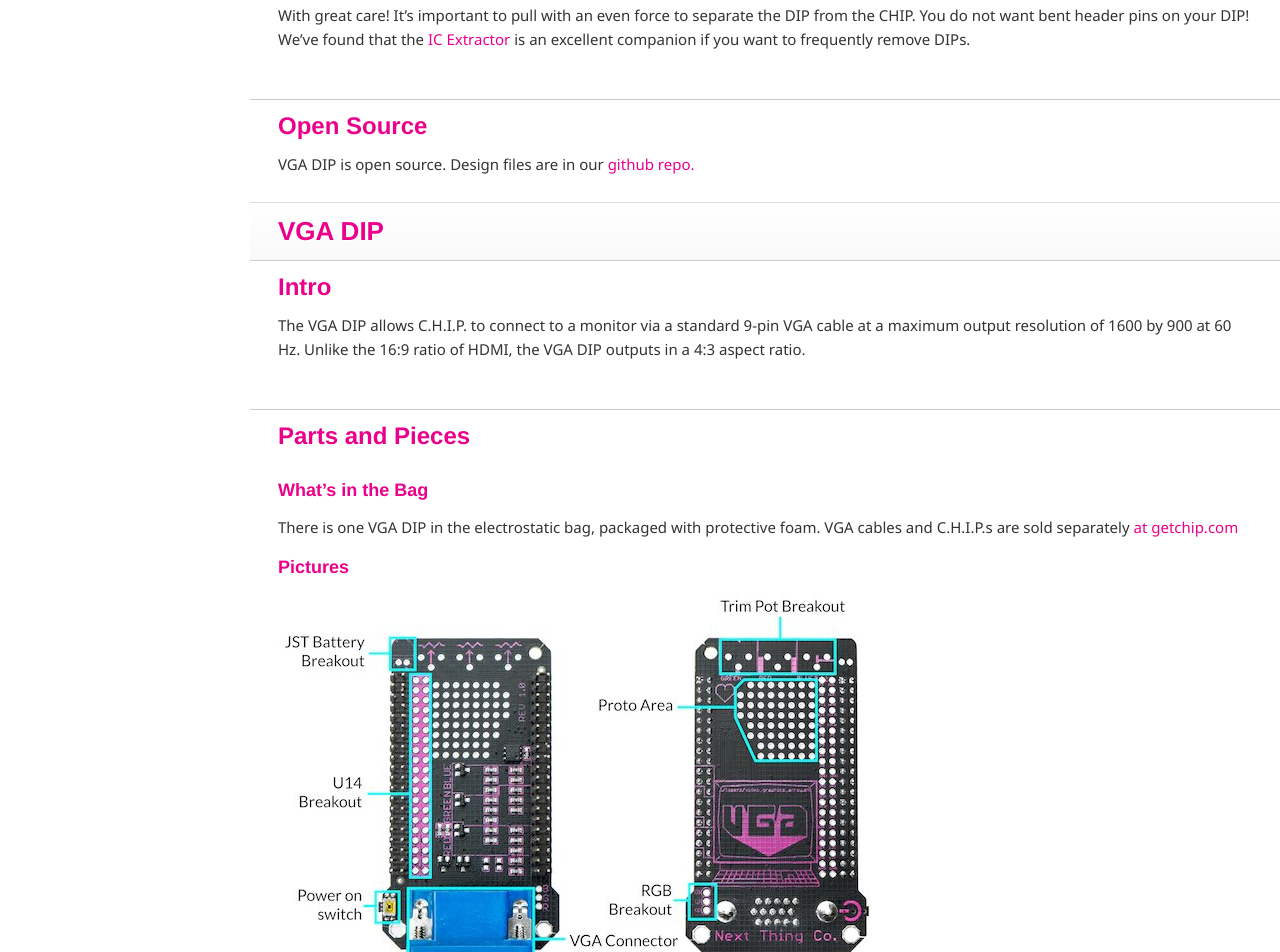
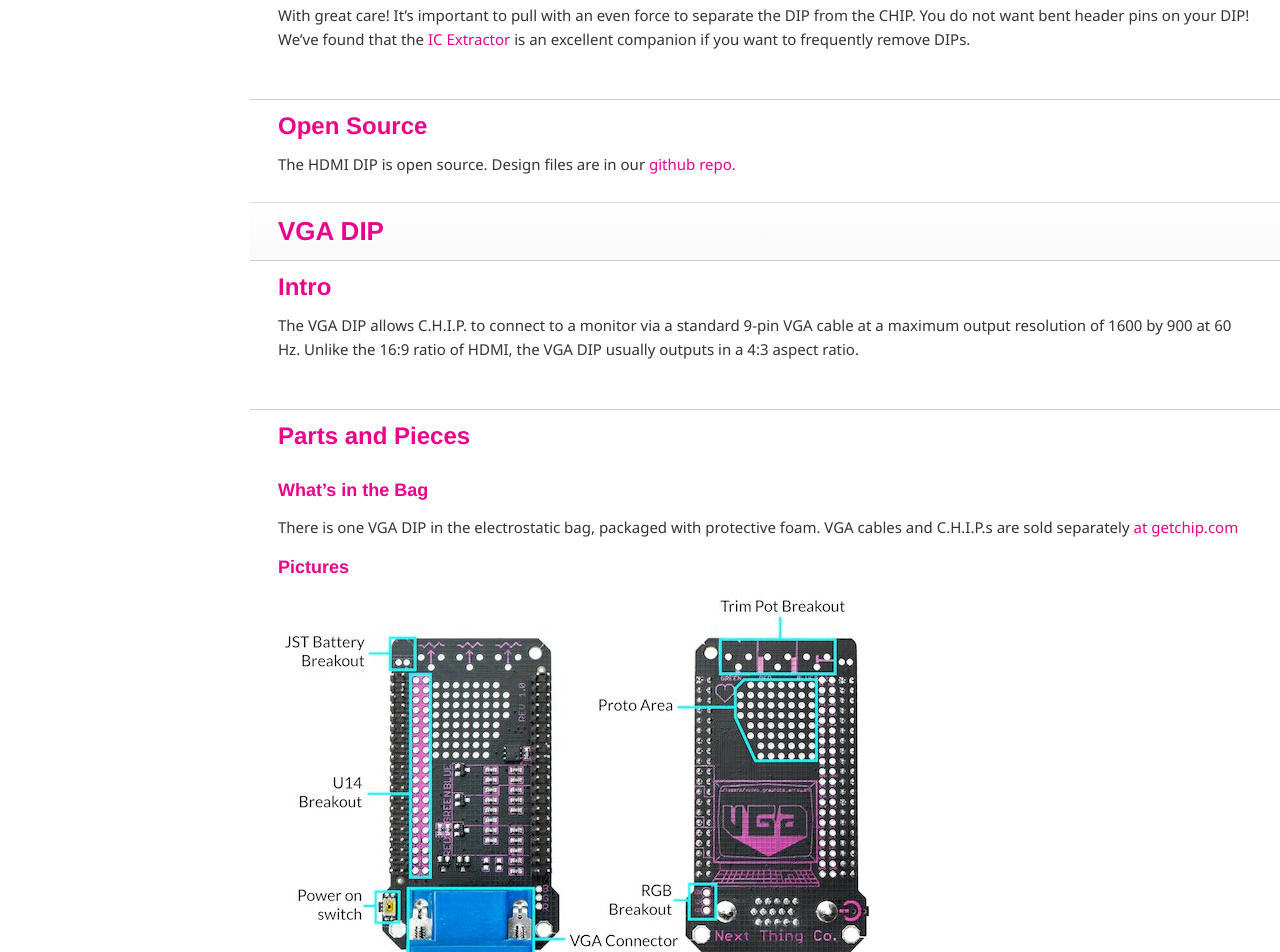
Before and after one commit to AliOsX/masterdoc, a website: page dip.html in a window 1280 px wide. Shown: the part 4755-5707 px from the top of the page. Drawn offline with nearby package versions, Linux system fonts and the light colour scheme; a web font is replaced by a local one.

Commit message:
CHIP docs build number 64

```diff
--- a/dip.html
+++ b/dip.html
@@ -154,13 +154,13 @@
 
 <h2 id="open-source">Open Source</h2>
 
-<p>VGA DIP is open source. Design files are in our <a href="https://github.com/NextThingCo/DIP-HDMI-PCB">github repo.</a></p>
+<p>The HDMI DIP is open source. Design files are in our <a href="https://github.com/NextThingCo/DIP-HDMI-PCB">github repo.</a></p>
 
           <h1 id="vga-dip">VGA DIP</h1>
 
 <h2 id="intro">Intro</h2>
 
-<p>The VGA DIP allows C.H.I.P. to connect to a monitor via a standard 9-pin VGA cable at a maximum output resolution of 1600 by 900 at 60 Hz. Unlike the 16:9 ratio of HDMI, the VGA DIP outputs in a 4:3 aspect ratio.</p>
+<p>The VGA DIP allows C.H.I.P. to connect to a monitor via a standard 9-pin VGA cable at a maximum output resolution of 1600 by 900 at 60 Hz. Unlike the 16:9 ratio of HDMI, the VGA DIP usually outputs in a 4:3 aspect ratio.</p>
 
 <h2 id="parts-and-pieces">Parts and Pieces</h2>
 
```
